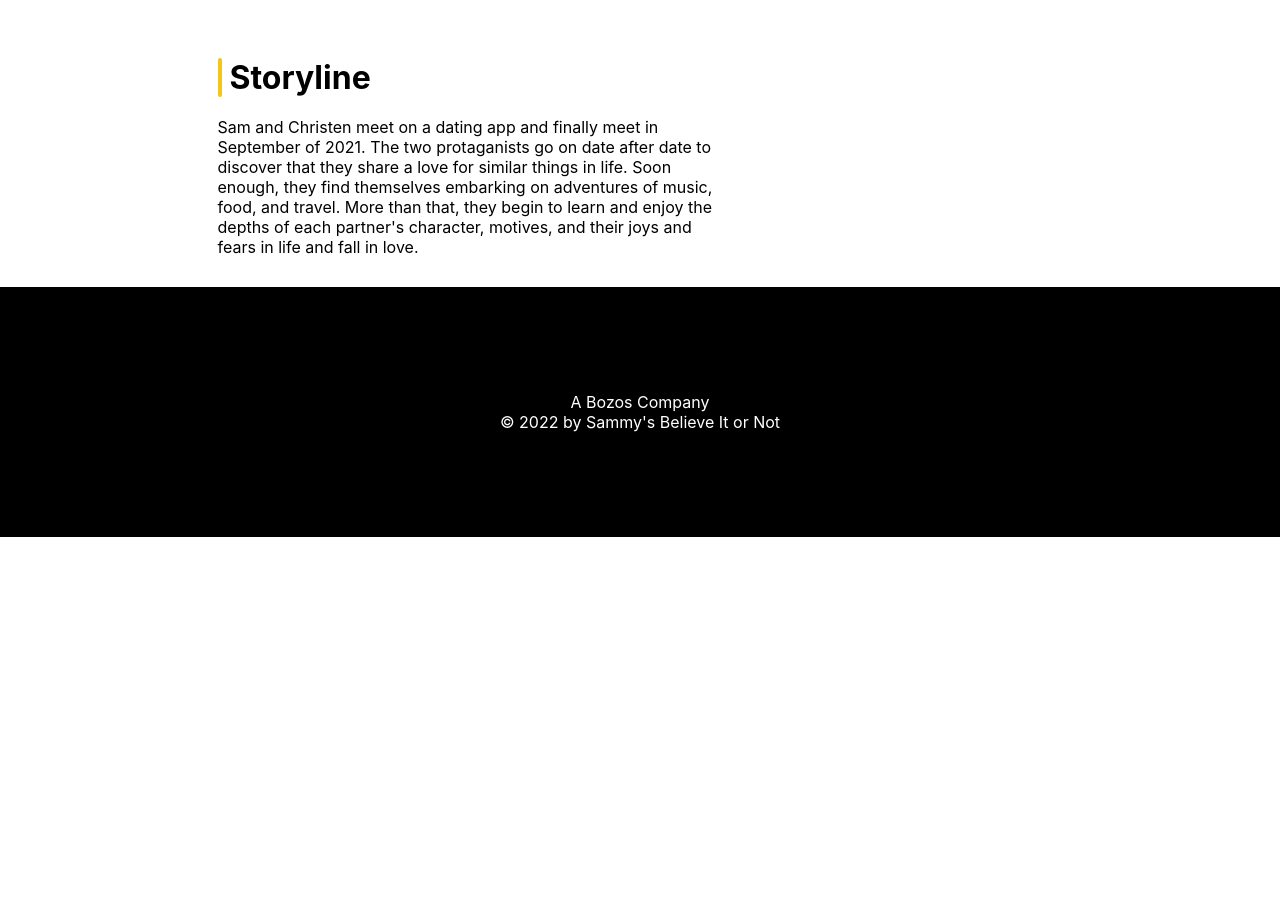
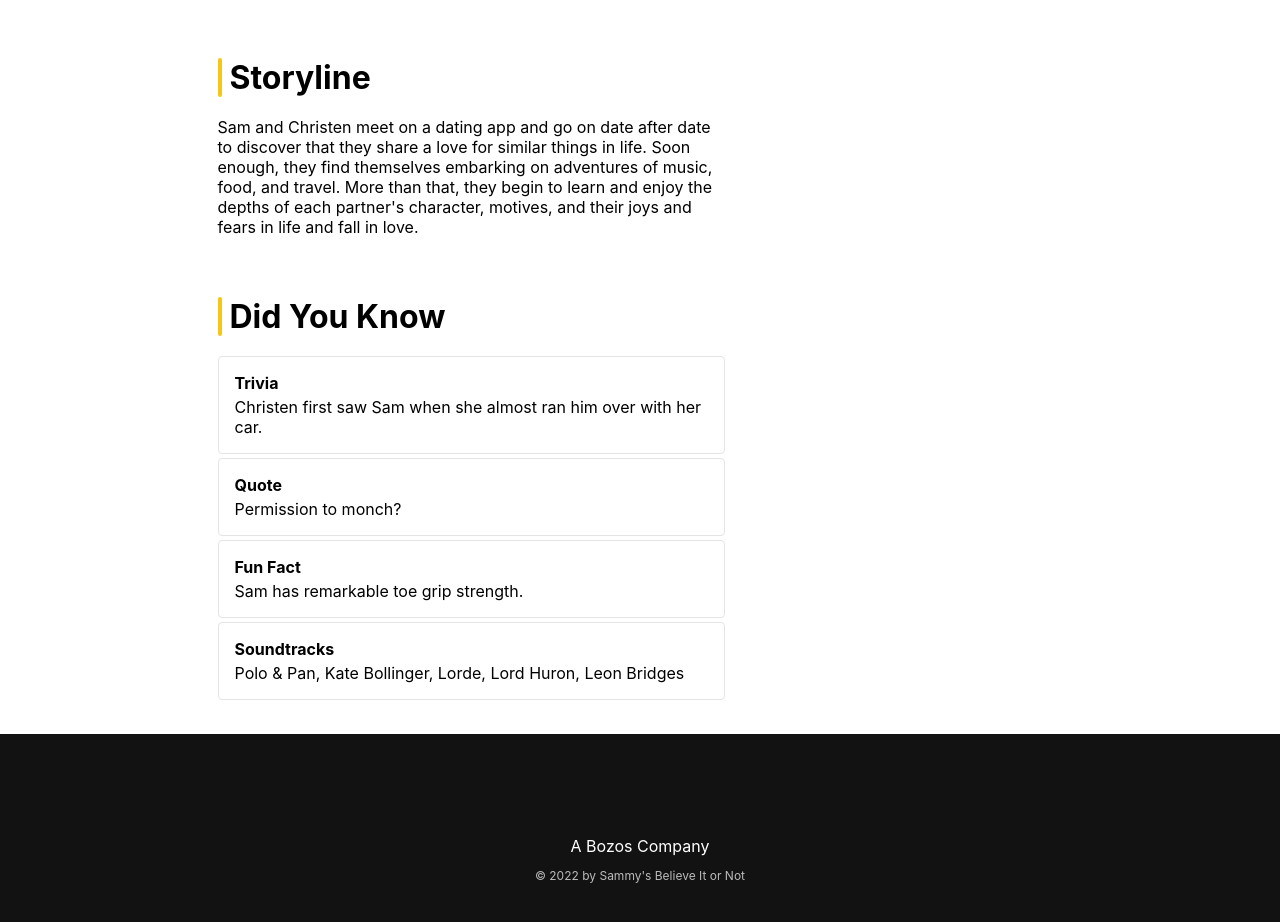
Before and after one commit to christennguyen/sammys-believe-it, a React (Create React App) app: page / in a window 1280 px wide. Shown: the part 1308-2230 px from the top of the page. Before the commit the page ends 1845 px from the top, so only its background shows below. Built offline with nearby package versions, Linux system fonts and the light colour scheme.

Commit message:
feat: clean up

```diff
--- a/src/App.tsx
+++ b/src/App.tsx
@@ -7,6 +7,7 @@ import PhotoSection from "./components/PhotosSection/PhotoSection";
 import CastSection from "./components/CastSection/CastSection";
 import StorylineSection from "./components/StorylineSection/StorylineSection";
 import AwardsCard from "./components/AwardsCard/AwardsCard";
+import DidYouKnow from "./components/DidYouKnow/DidYouKnow";
 
 const StyledContent = styled.div`
   width: 845px;
@@ -39,6 +40,7 @@ function App() {
               <PhotoSection />
               <CastSection />
               <StorylineSection />
+              <DidYouKnow />
             </StyledSubContent>
           </StyledContent>
         </StyledMainSection>
--- a/src/components/AwardsCard/AwardsCard.tsx
+++ b/src/components/AwardsCard/AwardsCard.tsx
@@ -1,5 +1,10 @@
 import styled from "styled-components";
 import arrowIcon from "../../images/icons/arrowRight.svg";
+
+const StyledMainText = styled.div`
+  font-weight: bold;
+  margin-right: 10px;
+`;
 
 const StyledInfoCard = styled.div`
   border: 1px solid #f5c518;
@@ -9,6 +14,10 @@ const StyledInfoCard = styled.div`
   display: flex;
   position: relative;
   cursor: pointer;
+
+  :hover ${StyledMainText} {
+    color: grey;
+  }
 `;
 
 const StyledTrapezoid = styled.div`
@@ -24,19 +33,11 @@ const StyledTrapezoid = styled.div`
 `;
 
 const StyledText = styled.div`
-  margin-left: 33px;
+  margin-left: 38px;
   display: flex;
   justify-content: space-between;
   align-items: center;
   width: 100%;
-`;
-
-const StyledMainText = styled.div`
-  font-weight: bold;
-  margin-right: 10px;
-  :hover {
-    color: grey;
-  }
 `;
 
 const StyledTextContainer = styled.div`
--- /dev/null
+++ b/src/components/DidYouKnow/DidYouKnow.tsx
@@ -0,0 +1,33 @@
+import { SectionCard } from "../../styles";
+import SectionHeader from "../SectionHeader/SectionHeader";
+import TextCard from "../TextCard/TextCard";
+
+const data = [
+  {
+    title: "Trivia",
+    text: "Christen first saw Sam when she almost ran him over with her car.",
+  },
+  {
+    title: "Quote",
+    text: "Permission to monch?",
+  },
+  { title: "Fun Fact", text: "Sam has remarkable toe grip strength." },
+  {
+    title: "Soundtracks",
+    text: "Polo & Pan, Kate Bollinger, Lorde, Lord Huron, Leon Bridges",
+  },
+];
+const DidYouKnow = () => {
+  return (
+    <SectionCard>
+      <>
+        <SectionHeader text="Did You Know" />
+        {data.map((content) => (
+          <TextCard title={content.title} text={content.text} />
+        ))}
+      </>
+    </SectionCard>
+  );
+};
+
+export default DidYouKnow;
--- a/src/components/Footer/Footer.tsx
+++ b/src/components/Footer/Footer.tsx
@@ -1,7 +1,7 @@
 import styled from "styled-components";
 
 const StyledContainer = styled.div`
-  background-color: black;
+  background-color: #121212;
   color: white;
   text-align: center;
   height: 250px;
@@ -16,12 +16,17 @@ const StyledTextContainer = styled.div`
   height: 100%;
 `;
 
+const StyledCopyright = styled.div`
+  margin-top: 12px;
+  color: #bbbbbb;
+  font-size: 12px;
+`;
 const Footer = () => {
   return (
     <StyledContainer>
       <StyledTextContainer>
         A Bozos Company
-        <div>© 2022 by Sammy's Believe It or Not</div>
+        <StyledCopyright>© 2022 by Sammy's Believe It or Not</StyledCopyright>
       </StyledTextContainer>
     </StyledContainer>
   );
--- a/src/components/HeaderBar/HeaderBar.tsx
+++ b/src/components/HeaderBar/HeaderBar.tsx
@@ -18,7 +18,7 @@ const StyledContainer = styled.div`
   width: 100%;
   display: flex;
   justify-content: center;
-  background-color: black;
+  background-color: #121212;
   color: white;
 `;
 
--- a/src/components/Overview/Overview.tsx
+++ b/src/components/Overview/Overview.tsx
@@ -40,6 +40,11 @@ const StyledGenrePill = styled.div`
   padding: 6px 12px;
   margin-right: 8px;
   font-size: 14px;
+  cursor: pointer;
+
+  :hover {
+    background-color: #363636;
+  }
 `;
 
 const StyledGenreContainer = styled.div`
--- a/src/components/Overview/RatingsBlock/RatingsBlock.tsx
+++ b/src/components/Overview/RatingsBlock/RatingsBlock.tsx
@@ -1,3 +1,4 @@
+import { useState } from "react";
 import styled from "styled-components";
 import star from "../../../images/icons/star.svg";
 import starOutline from "../../../images/icons/star-outline.svg";
@@ -24,6 +25,12 @@ const StyledRatingContent = styled.div`
   justify-content: center;
   align-items: center;
   margin-top: 6px;
+
+  :hover {
+    cursor: pointer;
+    background-color: #363636;
+    border-radius: 4px;
+  }
 `;
 
 const StyledYourRatingContent = styled.div`
@@ -31,6 +38,14 @@ const StyledYourRatingContent = styled.div`
   justify-content: center;
   align-items: center;
   margin-top: 12px;
+
+  :hover {
+    cursor: pointer;
+    background-color: #363636;
+    border-radius: 4px;
+    padding: 8px;
+    margin-top: 3px;
+  }
 `;
 
 const StyledTrendingContent = styled.div`
@@ -38,6 +53,14 @@ const StyledTrendingContent = styled.div`
   justify-content: center;
   align-items: center;
   margin-top: 10px;
+
+  :hover {
+    cursor: pointer;
+    background-color: #363636;
+    border-radius: 4px;
+    padding: 5px;
+    margin-top: 2px;
+  }
 `;
 
 const StyledRating = styled.div`
@@ -72,7 +95,13 @@ const StyledRatingColumn = styled.div`
   display: flex;
   flex-direction: column;
 `;
+
 const RatingsBlock = () => {
+  const [showRating, setShowRating] = useState(false);
+
+  const toggleShowRating = () => {
+    setShowRating(!showRating);
+  };
   return (
     <StyledRatingsContainer>
       <StyledRatingBlock>
@@ -95,7 +124,19 @@ const RatingsBlock = () => {
       </StyledRatingBlock>
       <StyledRatingBlock>
         <div>YOUR RATING</div>
-        <StyledYourRatingContent>
+        <StyledYourRatingContent onClick={toggleShowRating}>
+          {showRating ? (
+            <>
+              <img
+                src={star}
+                alt="star"
+                height="24px"
+                style={{ marginRight: "8px" }}
+              />
+              <StyledRating>10</StyledRating>
+            </>
+          ) : (
+            <>
               <img
                 src={starOutline}
                 alt="star outline"
@@ -103,6 +144,8 @@ const RatingsBlock = () => {
                 style={{ marginRight: "8px" }}
               />
               <StyledRateText>Rate</StyledRateText>
+            </>
+          )}
         </StyledYourRatingContent>
       </StyledRatingBlock>
       <StyledRatingBlock>
--- a/src/components/PhotoCard/PhotoCard.tsx
+++ b/src/components/PhotoCard/PhotoCard.tsx
@@ -12,6 +12,10 @@ const StyledContainer = styled.div`
   cursor: pointer;
   border-top-right-radius: 4px;
   border-bottom-right-radius: 4px;
+
+  :hover {
+    background-color: #484848;
+  }
 `;
 
 interface IPhotoCard {
--- a/src/components/StorylineSection/StorylineSection.tsx
+++ b/src/components/StorylineSection/StorylineSection.tsx
@@ -1,4 +1,3 @@
-import styled from "styled-components";
 import { SectionCard } from "../../styles";
 import SectionHeader from "../SectionHeader/SectionHeader";
 
@@ -7,12 +6,12 @@ const StorylineSection = () => {
     <SectionCard>
       <SectionHeader text="Storyline" />
       <div>
-        Sam and Christen meet on a dating app and finally meet in September of
-        2021. The two protaganists go on date after date to discover that they
-        share a love for similar things in life. Soon enough, they find
-        themselves embarking on adventures of music, food, and travel. More than
-        that, they begin to learn and enjoy the depths of each partner's
-        character, motives, and their joys and fears in life and fall in love.
+        Sam and Christen meet on a dating app and go on date after date to
+        discover that they share a love for similar things in life. Soon enough,
+        they find themselves embarking on adventures of music, food, and travel.
+        More than that, they begin to learn and enjoy the depths of each
+        partner's character, motives, and their joys and fears in life and fall
+        in love.
       </div>
     </SectionCard>
   );
--- /dev/null
+++ b/src/components/TextCard/TextCard.tsx
@@ -0,0 +1,37 @@
+import styled from "styled-components";
+
+const StyledTitle = styled.div`
+  margin-bottom: 4px;
+  font-weight: bold;
+`;
+
+const StyledContainer = styled.div`
+  padding: 16px;
+  border: 1px solid #e4e4e4;
+  border-radius: 4px;
+  margin-bottom: 4px;
+  cursor: pointer;
+
+  :hover ${StyledTitle} {
+    color: grey;
+  }
+`;
+
+interface ITextCard {
+  title: string;
+  text: string;
+}
+
+const StyledText = styled.p`
+  margin: 0;
+`;
+const TextCard: React.FC<ITextCard> = ({ title, text }) => {
+  return (
+    <StyledContainer>
+      <StyledTitle>{title}</StyledTitle>
+      <StyledText>{text}</StyledText>
+    </StyledContainer>
+  );
+};
+
+export default TextCard;
```
Lines whose indentation alone changed are shown as unchanged.
